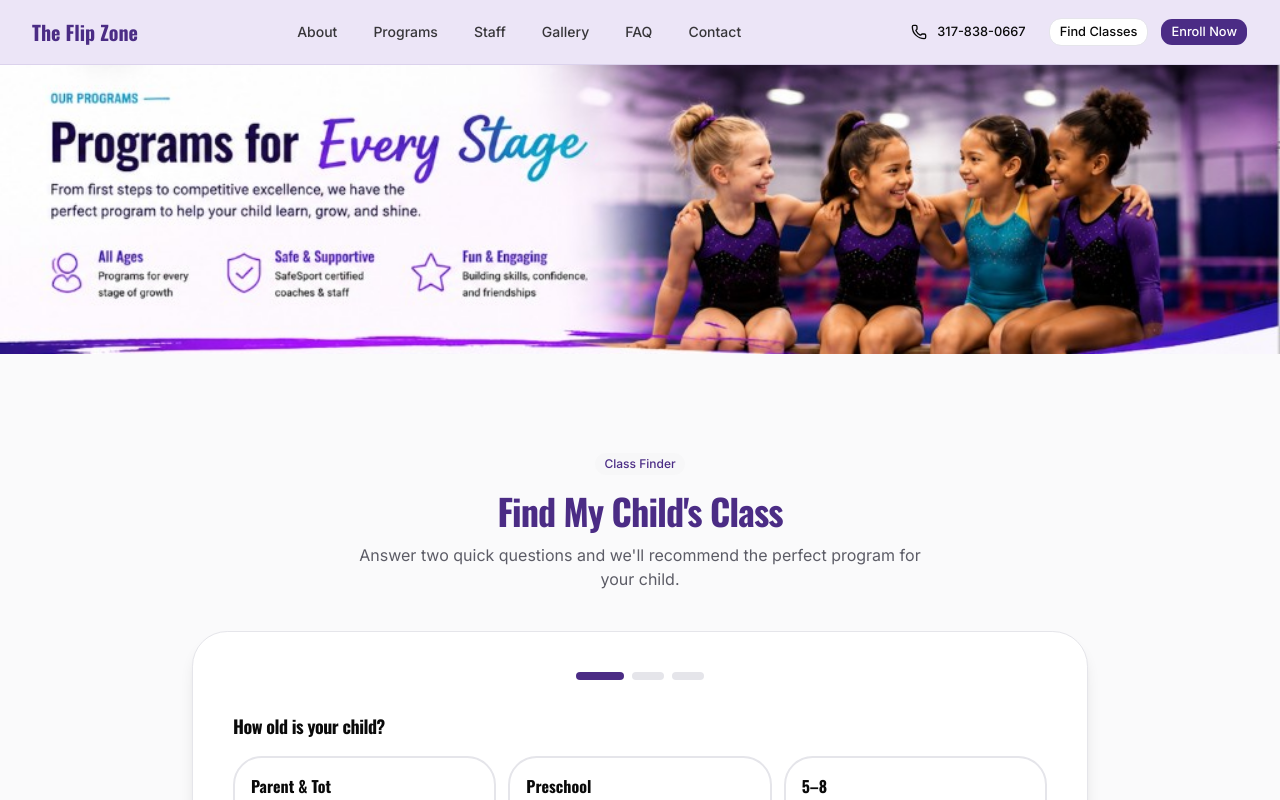
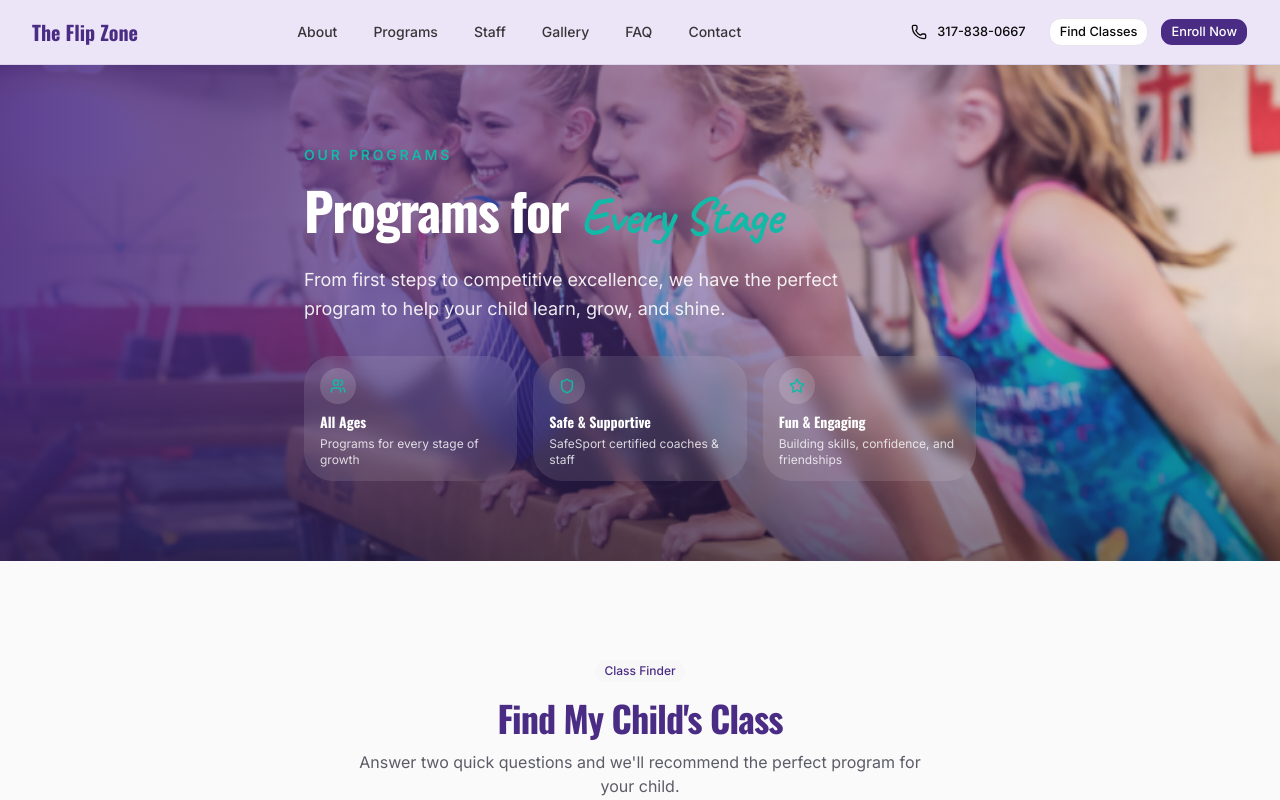
Before and after one commit to darnold5000/flipzone, a Next.js app: page /programs in a window 1280 px wide. Shown: the top 800 px of the page. Built offline with nearby package versions, Linux system fonts and the light colour scheme.

Commit message:
staff hero

```diff
--- a/src/app/programs/page.tsx
+++ b/src/app/programs/page.tsx
@@ -1,8 +1,7 @@
-import { BannerHero } from "@/components/BannerHero";
+import { ProgramsHero } from "@/components/programs/ProgramsHero";
 import { ClassFinder } from "@/components/ClassFinder";
 import { ProgramsCatalog } from "@/components/ProgramsCatalog";
 import { CTA } from "@/components/CTA";
-import { images } from "@/lib/images";
 import { createMetadata } from "@/lib/seo";
 
 export const metadata = createMetadata({
@@ -15,12 +14,7 @@ export const metadata = createMetadata({
 export default function ProgramsPage() {
   return (
     <>
-      <BannerHero
-        src={images.programsHero}
-        alt="Programs for Every Stage — from first steps to competitive excellence at The Flip Zone"
-        width={1024}
-        height={231}
-      />
+      <ProgramsHero />
 
       <ClassFinder />
 
--- a/src/components/GalleryContent.tsx
+++ b/src/components/GalleryContent.tsx
@@ -3,10 +3,9 @@
 import { useState } from "react";
 import { motion } from "framer-motion";
 import { Camera } from "lucide-react";
-import { BannerHero } from "@/components/BannerHero";
+import { GalleryHero } from "@/components/gallery/GalleryHero";
 import { CTA } from "@/components/CTA";
 import { galleryCategories, type GalleryCategory } from "@/data/gallery";
-import { images } from "@/lib/images";
 import { cn } from "@/lib/utils";
 
 export function GalleryContent() {
@@ -19,12 +18,7 @@ export function GalleryContent() {
 
   return (
     <>
-      <BannerHero
-        src={images.galleryHero}
-        alt="Moments That Matter — memories from first cartwheels to big victories at The Flip Zone"
-        width={1024}
-        height={164}
-      />
+      <GalleryHero />
 
       <section className="section-padding">
         <div className="container-wide">
--- /dev/null
+++ b/src/components/gallery/GalleryHero.tsx
@@ -0,0 +1,42 @@
+"use client";
+
+import Image from "next/image";
+import { motion } from "framer-motion";
+import { images } from "@/lib/images";
+
+export function GalleryHero() {
+  return (
+    <section className="relative flex min-h-[45vh] items-center overflow-hidden lg:min-h-[52vh]">
+      <Image
+        src={images.galleryHeroPhoto}
+        alt="Young gymnast with medals at California Grand Invitational"
+        fill
+        priority
+        className="object-cover object-center brightness-[1.04] saturate-[1.05]"
+        sizes="100vw"
+      />
+
+      <div className="absolute inset-0 bg-gradient-to-r from-flip-purple/92 via-flip-purple/50 to-flip-purple/15" />
+      <div className="absolute inset-0 bg-gradient-to-t from-flip-black/45 via-transparent to-transparent" />
+
+      <div className="container-wide relative z-10 px-4 py-14 sm:px-6 lg:px-8 lg:py-20">
+        <motion.div
+          initial={{ opacity: 0, y: 20 }}
+          animate={{ opacity: 1, y: 0 }}
+          transition={{ duration: 0.6, ease: "easeOut" }}
+          className="max-w-xl"
+        >
+          <h1 className="font-heading text-4xl font-bold leading-tight text-white sm:text-5xl lg:text-[3.25rem]">
+            Moments{" "}
+            <span className="font-script text-flip-coral">That Matter</span>
+          </h1>
+
+          <p className="mt-4 max-w-lg text-base leading-relaxed text-white/90 sm:text-lg">
+            From first cartwheels to big victories, these are the memories we&apos;re proud to
+            share.
+          </p>
+        </motion.div>
+      </div>
+    </section>
+  );
+}
--- /dev/null
+++ b/src/components/programs/ProgramsHero.tsx
@@ -0,0 +1,80 @@
+"use client";
+
+import Image from "next/image";
+import { motion } from "framer-motion";
+import { Shield, Star, Users } from "lucide-react";
+import { images } from "@/lib/images";
+
+const highlights = [
+  {
+    icon: Users,
+    title: "All Ages",
+    description: "Programs for every stage of growth",
+  },
+  {
+    icon: Shield,
+    title: "Safe & Supportive",
+    description: "SafeSport certified coaches & staff",
+  },
+  {
+    icon: Star,
+    title: "Fun & Engaging",
+    description: "Building skills, confidence, and friendships",
+  },
+] as const;
+
+export function ProgramsHero() {
+  return (
+    <section className="relative flex min-h-[50vh] items-center overflow-hidden lg:min-h-[58vh]">
+      <Image
+        src={images.programsHeroPhoto}
+        alt="Young gymnasts on beam at The Flip Zone"
+        fill
+        priority
+        className="object-cover object-[72%_center] brightness-[1.05] saturate-[1.04]"
+        sizes="100vw"
+      />
+
+      <div className="absolute inset-0 bg-gradient-to-r from-flip-purple/90 via-flip-purple/55 to-flip-purple/10" />
+      <div className="absolute inset-0 bg-gradient-to-t from-flip-black/40 via-transparent to-transparent" />
+
+      <div className="container-wide relative z-10 px-4 py-16 sm:px-6 lg:px-8 lg:py-20">
+        <motion.div
+          initial={{ opacity: 0, y: 20 }}
+          animate={{ opacity: 1, y: 0 }}
+          transition={{ duration: 0.6, ease: "easeOut" }}
+          className="max-w-2xl"
+        >
+          <p className="mb-3 text-sm font-semibold uppercase tracking-[0.2em] text-flip-teal">
+            Our Programs
+          </p>
+
+          <h1 className="font-heading text-4xl font-bold leading-tight text-white sm:text-5xl lg:text-[3.25rem]">
+            Programs for{" "}
+            <span className="font-script text-flip-teal">Every Stage</span>
+          </h1>
+
+          <p className="mt-4 max-w-xl text-base leading-relaxed text-white/90 sm:text-lg">
+            From first steps to competitive excellence, we have the perfect program to help your
+            child learn, grow, and shine.
+          </p>
+
+          <div className="mt-8 grid gap-4 sm:grid-cols-3">
+            {highlights.map((item) => {
+              const Icon = item.icon;
+              return (
+                <div key={item.title} className="rounded-2xl bg-white/10 px-4 py-3 backdrop-blur-sm">
+                  <div className="mb-2 inline-flex size-9 items-center justify-center rounded-full bg-white/15 text-flip-teal">
+                    <Icon className="size-4" strokeWidth={2.25} />
+                  </div>
+                  <p className="font-heading text-sm font-bold text-white">{item.title}</p>
+                  <p className="mt-1 text-xs leading-snug text-white/80">{item.description}</p>
+                </div>
+              );
+            })}
+          </div>
+        </motion.div>
+      </div>
+    </section>
+  );
+}
--- a/src/lib/images.ts
+++ b/src/lib/images.ts
@@ -19,9 +19,11 @@ export const images = {
   heroTeam: "/images/hero-team.png",
   aboutHero: "/images/about-hero.png",
   programsHero: "/images/heroes/programs-hero.png",
+  programsHeroPhoto: "/images/heroes/programs-hero-photo.png",
   staffHero: "/images/heroes/staff-hero.png",
   staffHeroPhoto: "/images/heroes/staff-hero-photo.jpg",
   galleryHero: "/images/heroes/gallery-hero.png",
+  galleryHeroPhoto: "/images/heroes/gallery-hero-photo.jpg",
   faqHero: "/images/heroes/faq-hero.png",
   facilityOverview: "/images/facility-overview.png",
   facilityGymFloor: "/images/facility-gym-floor.png",
```
Also changed, not shown: public/images/heroes/gallery-hero-photo.jpg (added), public/images/heroes/programs-hero-photo.png (added).
